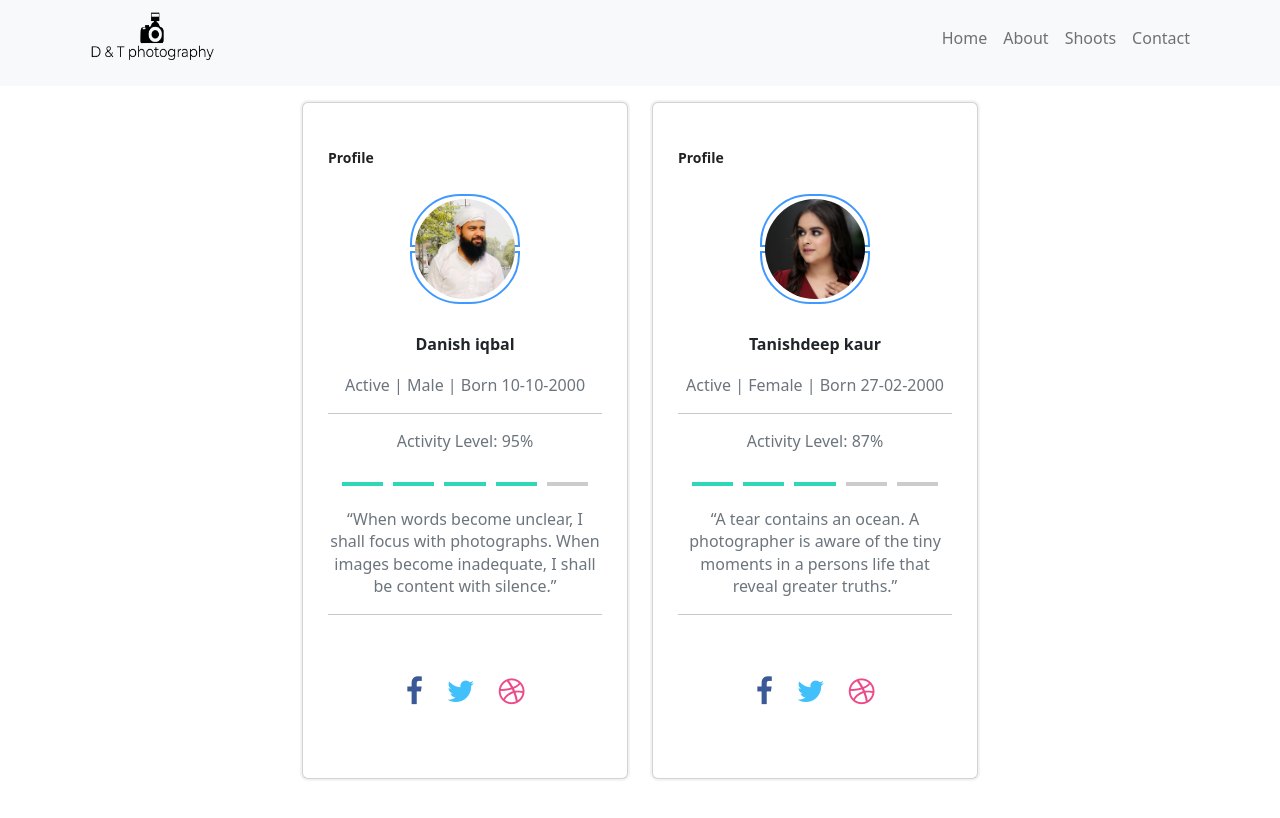
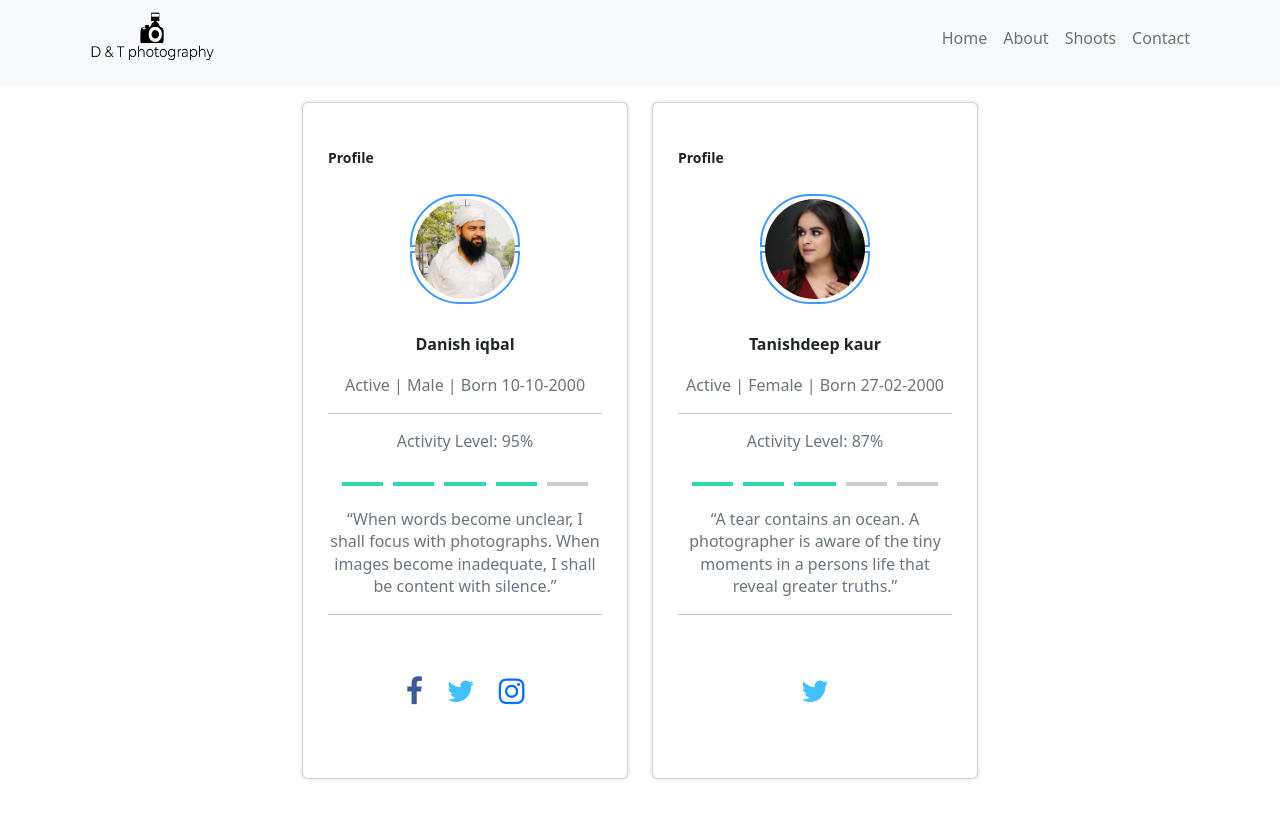
Before and after one commit to 00Danish00/00danish00.github.io, a plain HTML site: page about.html in a window 1280 px wide. Drawn offline with nearby package versions, Linux system fonts and the light colour scheme.

Commit message:
update about.html

```diff
--- a/about.html
+++ b/about.html
@@ -64,9 +64,9 @@
                 <p class="m-t-15 text-muted">“When words become unclear, I shall focus with photographs. When images become inadequate, I shall be content with silence.”</p>
                 <hr>
                 <div class="row justify-content-center user-social-link">
-                    <div class="col-auto"><a href="#!"><i class="fa fa-facebook text-facebook"></i></a></div>
-                    <div class="col-auto"><a href="#!"><i class="fa fa-twitter text-twitter"></i></a></div>
-                    <div class="col-auto"><a href="#!"><i class="fa fa-dribbble text-dribbble"></i></a></div>
+                    <div class="col-auto"><a href="https://www.facebook.com/profile.php?id=100023206353792"><i class="fa fa-facebook text-facebook"></i></a></div>
+                    <div class="col-auto"><a href="https://twitter.com/Danishi34484910"><i class="fa fa-twitter text-twitter"></i></a></div>
+                    <div class="col-auto"><a href="https://www.instagram.com/_danish__iqbal_/"><i class="fa fa-instagram text-instagram"></i></a></div>
                 </div>
             </div>
         </div>
@@ -96,9 +96,9 @@
                     <p class="m-t-15 text-muted">“A tear contains an ocean. A photographer is aware of the tiny moments in a persons life that reveal greater truths.”</p>
                     <hr>
                     <div class="row justify-content-center user-social-link">
-                        <div class="col-auto"><a href="#!"><i class="fa fa-facebook text-facebook"></i></a></div>
-                        <div class="col-auto"><a href="#!"><i class="fa fa-twitter text-twitter"></i></a></div>
-                        <div class="col-auto"><a href="#!"><i class="fa fa-dribbble text-dribbble"></i></a></div>
+
+                        <div class="col-auto"><a href="https://www.instagram.com/tanish_kaurr/"><i class="fa fa-twitter text-twitter"></i></a></div>
+
                     </div>
                 </div>
             </div>
```
